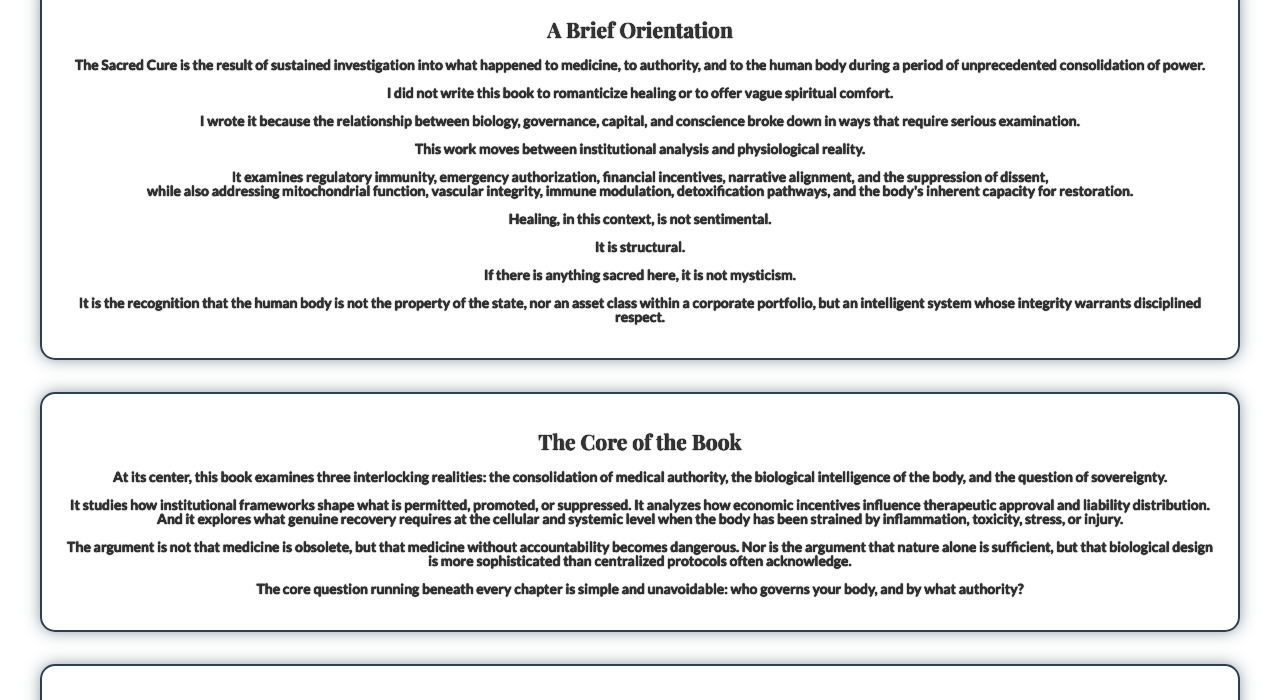
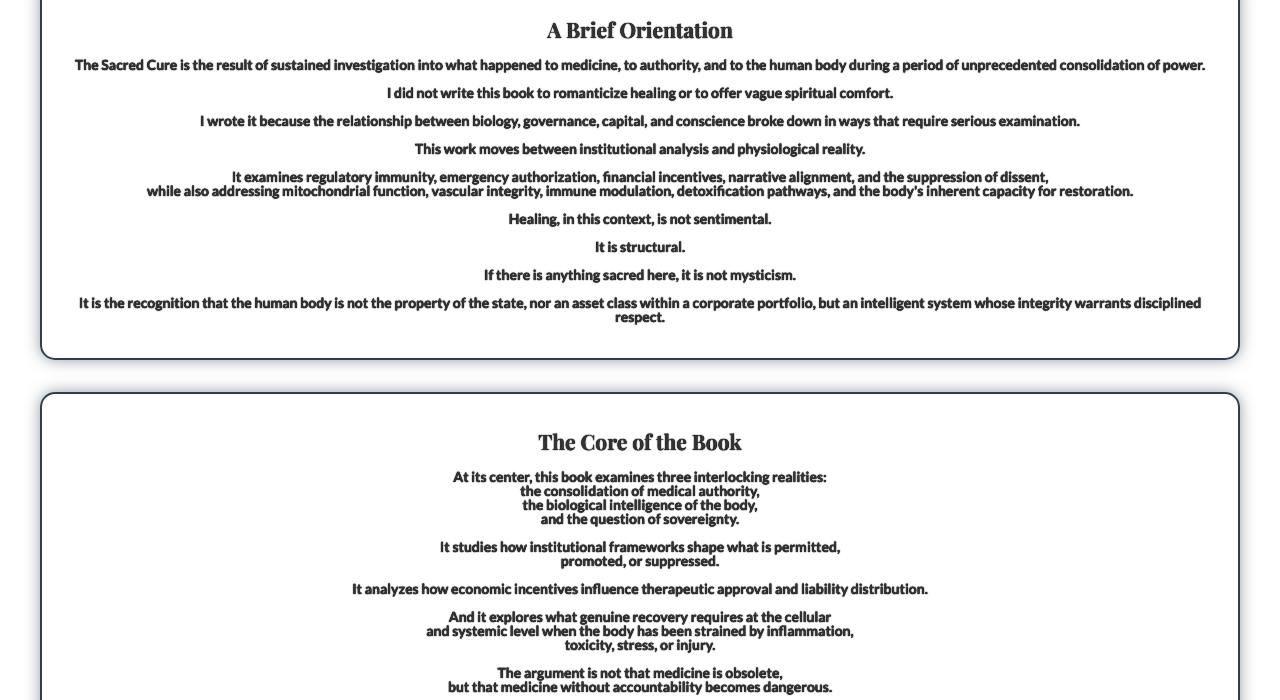
Before and after one commit to TheMultiversal/NoahB.Price.Love, a website: page public/books/the-sacred-cure/index.html in a window 1280 px wide. Shown: the part 228-928 px from the top of the page. Drawn offline with nearby package versions, Linux system fonts and the light colour scheme.

Commit message:
Reformat Core of the Book section with line breaks

```diff
--- a/public/books/the-sacred-cure/index.html
+++ b/public/books/the-sacred-cure/index.html
@@ -42,10 +42,13 @@
     </section>
     <section>
       <h2>The Core of the Book</h2>
-      <p>At its center, this book examines three interlocking realities: the consolidation of medical authority, the biological intelligence of the body, and the question of sovereignty.</p>
-      <p>It studies how institutional frameworks shape what is permitted, promoted, or suppressed. It analyzes how economic incentives influence therapeutic approval and liability distribution. And it explores what genuine recovery requires at the cellular and systemic level when the body has been strained by inflammation, toxicity, stress, or injury.</p>
-      <p>The argument is not that medicine is obsolete, but that medicine without accountability becomes dangerous. Nor is the argument that nature alone is sufficient, but that biological design is more sophisticated than centralized protocols often acknowledge.</p>
-      <p>The core question running beneath every chapter is simple and unavoidable: who governs your body, and by what authority?</p>
+      <p>At its center, this book examines three interlocking realities:<br>the consolidation of medical authority,<br>the biological intelligence of the body,<br>and the question of sovereignty.</p>
+      <p>It studies how institutional frameworks shape what is permitted,<br>promoted, or suppressed.</p>
+      <p>It analyzes how economic incentives influence therapeutic approval and liability distribution.</p>
+      <p>And it explores what genuine recovery requires at the cellular<br>and systemic level when the body has been strained by inflammation,<br>toxicity, stress, or injury.</p>
+      <p>The argument is not that medicine is obsolete,<br>but that medicine without accountability becomes dangerous.</p>
+      <p>Nor is the argument that nature alone is sufficient,<br>but that biological design is more sophisticated<br>than centralized protocols often acknowledge.</p>
+      <p>The core question running beneath every chapter is simple and unavoidable:<br>who governs your body,<br>and by what authority?</p>
     </section>
     <section>
       <h2>What You Will Encounter</h2>
```
